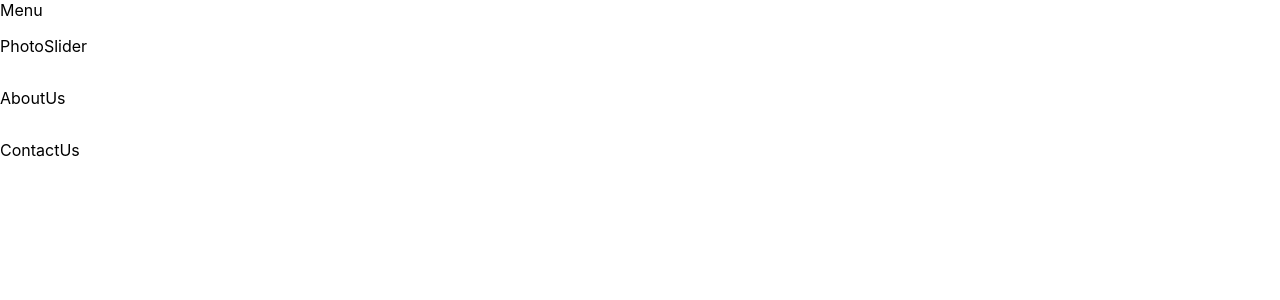
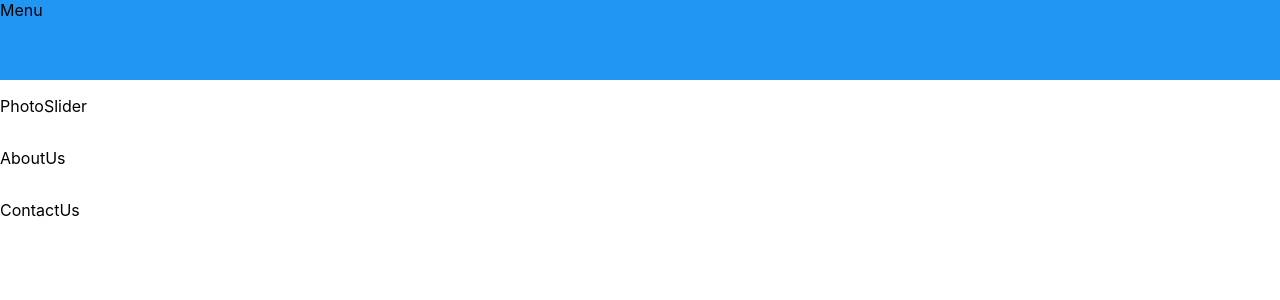
Before and after one commit to cardoso-palma/cardosoepalma, a React (Create React App) app: page / in a window 1280 px wide. Shown: the top 300 px of the page. Built offline with nearby package versions, Linux system fonts and the light colour scheme.

Commit message:
editing menu.css

```diff
--- a/src/Menu.js
+++ b/src/Menu.js
@@ -1,9 +1,10 @@
 import React from 'react';
+import './menu.css'
 
 class Menu extends React.Component {
     render() {
         return (
-            <div className="menu">Menu</div>
+            <div className='menu'>Menu</div>
         );
     }
 }
--- a/src/index.css
+++ b/src/index.css
@@ -1,5 +1,8 @@
+:root {
+  --primary-color: #2196f3;
+}
+
 body {
-  height: 100%;
   margin: 0;
   font-family: -apple-system, BlinkMacSystemFont, 'Segoe UI', 'Roboto', 'Oxygen',
     'Ubuntu', 'Cantarell', 'Fira Sans', 'Droid Sans', 'Helvetica Neue',
@@ -17,4 +20,6 @@ code {
 #homepage {
   display: flex;
   flex-direction: column;
+  height: 100vh;
+
 }
--- a/src/menu.css
+++ b/src/menu.css
@@ -1,4 +1,5 @@
 .menu {
     width: 100%;
-    background-color: blue;
+    height: 10%;
+    background-color: var(--primary-color);
 }
```
